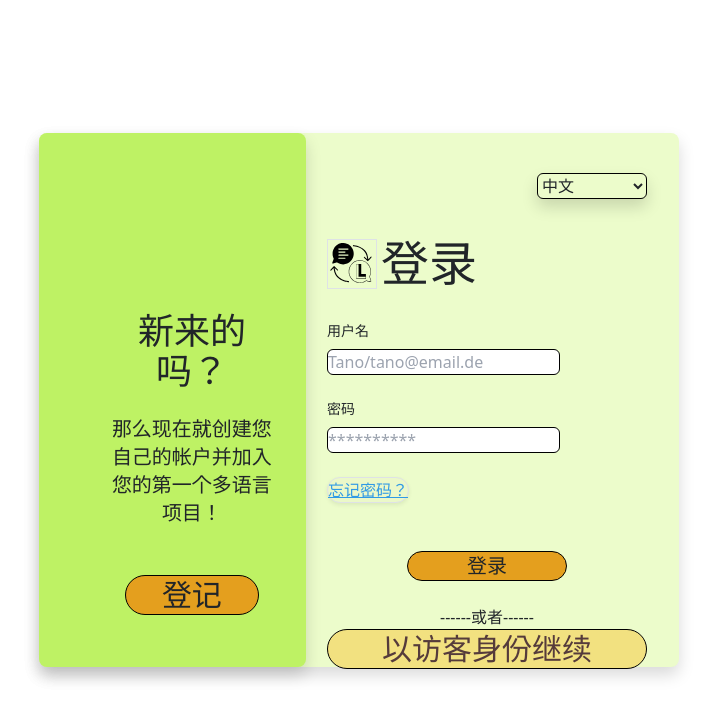
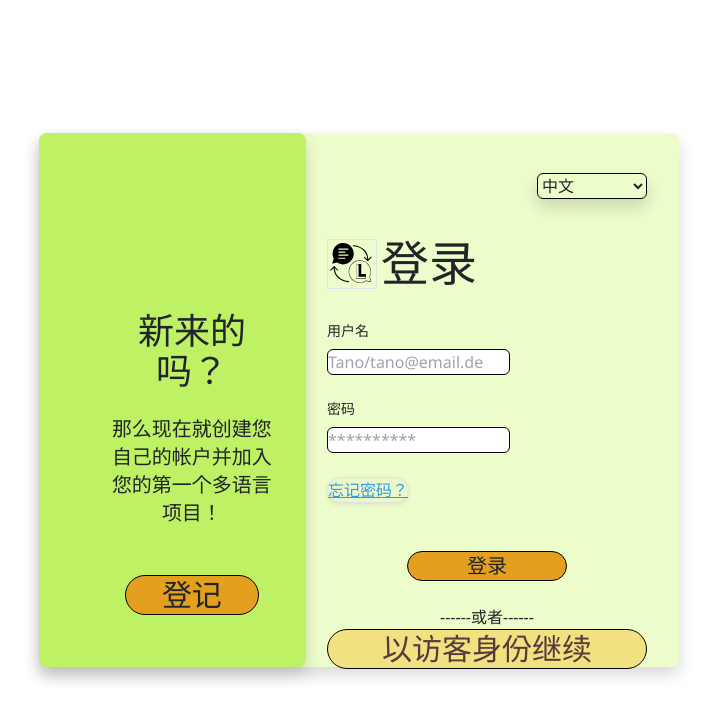
Before and after one commit to WookieDraftPics/PSE-Frontend-Dummy, a React (Vite) app in the folder frontentdummy/: page / in a window 1280 px wide. Shown: the top 720 px of the page, without its empty margins (281-994 px from the left). Built offline with nearby package versions, Linux system fonts and the light colour scheme.

Commit message:
AAAAAAAAAAAHHHHHHHHHHH

```diff
--- a/frontentdummy/index.html
+++ b/frontentdummy/index.html
@@ -11,7 +11,9 @@
         margin: 0 auto;
       }
     </style>
-  </head>
+   <link rel="preconnect" href="https://fonts.googleapis.com">
+   <link rel="preconnect" href="https://fonts.gstatic.com" crossorigin>
+   <link href="https://fonts.googleapis.com/css2?family=Noto+Sans+SC:wght@100..900&family=Noto+Sans:ital@0;1&display=swap" rel="stylesheet"></head>
   <body>
     <div id="root"></div>
     <script type="module" src="/src/main.tsx"></script>
--- a/frontentdummy/src/App.css
+++ b/frontentdummy/src/App.css
@@ -1,4 +1,9 @@
 @tailwind base;
+@layer base {
+  html {
+    @apply noto-sans;
+  }
+}
 @tailwind components;
 @tailwind utilities;
 
@@ -8,3 +13,12 @@ footer{
     flex-direction: column;
     justify-content: center;
   }
+
+
+
+  .noto-sans {
+    @apply font-normal not-italic;
+    font-family: "Noto Sans", serif;
+    font-optical-sizing: auto;
+    font-variation-settings: "wdth" 100;
+  }
--- a/frontentdummy/src/components/login/interactionScreen/InteractionScreen.tsx
+++ b/frontentdummy/src/components/login/interactionScreen/InteractionScreen.tsx
@@ -23,7 +23,7 @@ const InteractionScreen = () => {
       <br></br>
       <br></br>
       <br></br>
-      <div className="grid gap-6 mb-6 md:grid-cols-1">
+      <div className="grid gap-6 mb-6 md:grid-cols-1 noto-sans">
         <InputField title={t("userName")} placeHolder="Tano/tano@email.de" />
         <InputField title={t("password")} placeHolder="**********" />
       </div>
--- a/frontentdummy/src/pages/LoginPage.tsx
+++ b/frontentdummy/src/pages/LoginPage.tsx
@@ -6,7 +6,7 @@ import { useTranslation } from "react-i18next";
 function LoginPage() {
   const { t } = useTranslation();
   return (
-    <div className='flex items-center justify-center h-screen "Noto Sans"'>
+    <div className="flex items-center justify-center h-screen font-noto-sans">
       <div className="relative bg-backingGreen rounded-lg shadow w-50 h-2/3 p-12">
         <div className="absolute rounded-lg inset-y-0 left-0 w-5/12 bg-switchGreen shadow">
           <SwitchScreen />
--- a/package.json
+++ b/package.json
@@ -4,8 +4,10 @@
     "react-router-dom": "^7.1.1"
   },
   "dependencies": {
+    "@fontsource/noto-sans": "^5.1.0",
     "i18next": "^24.2.0",
     "i18next-http-backend": "^3.0.1",
+    "notosans-fontface": "^1.3.0",
     "react-i18next": "^15.2.0",
     "react-redux": "^9.2.0"
   }
```
Also changed, not shown: 1 other file (tests, documents, lock files or other folders).
